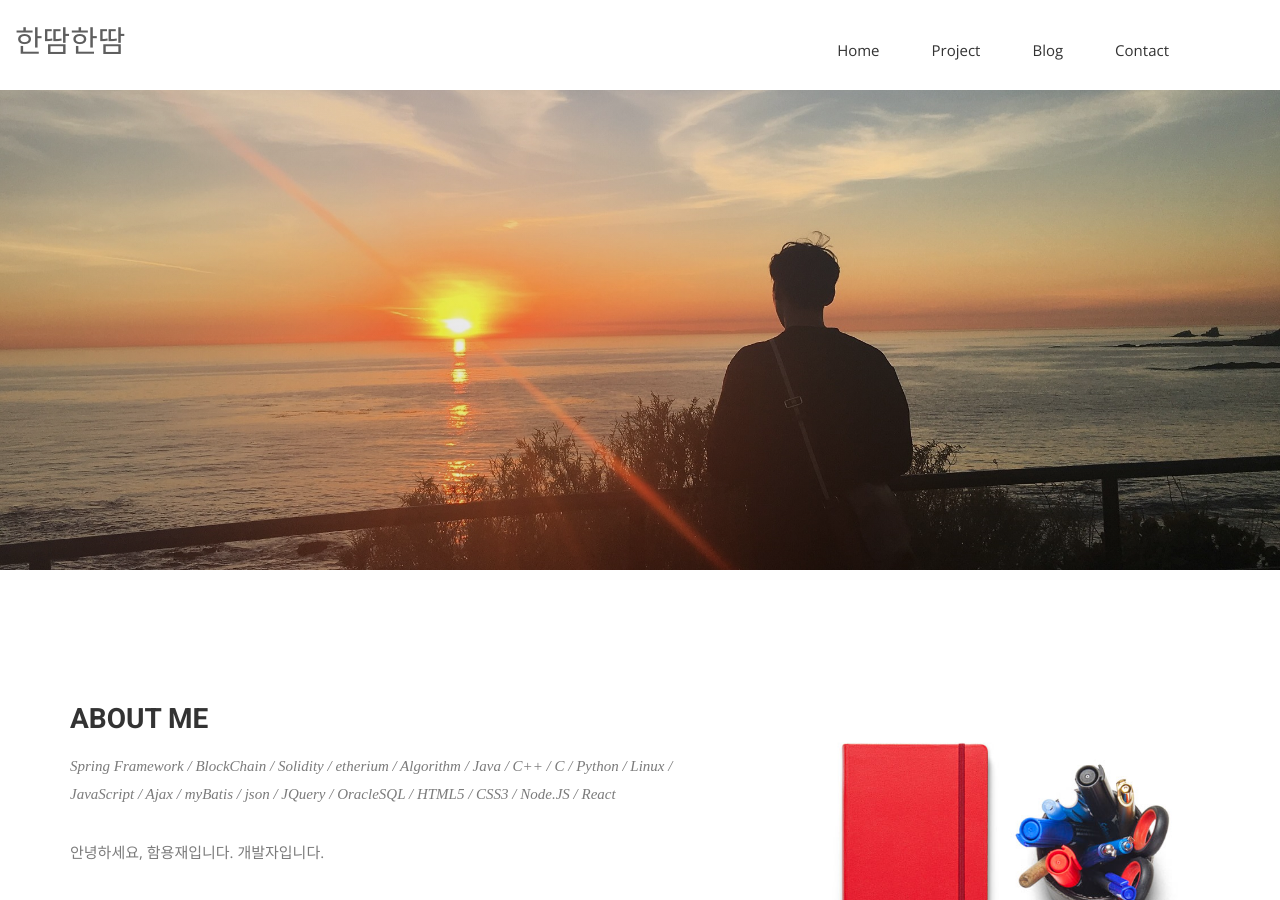
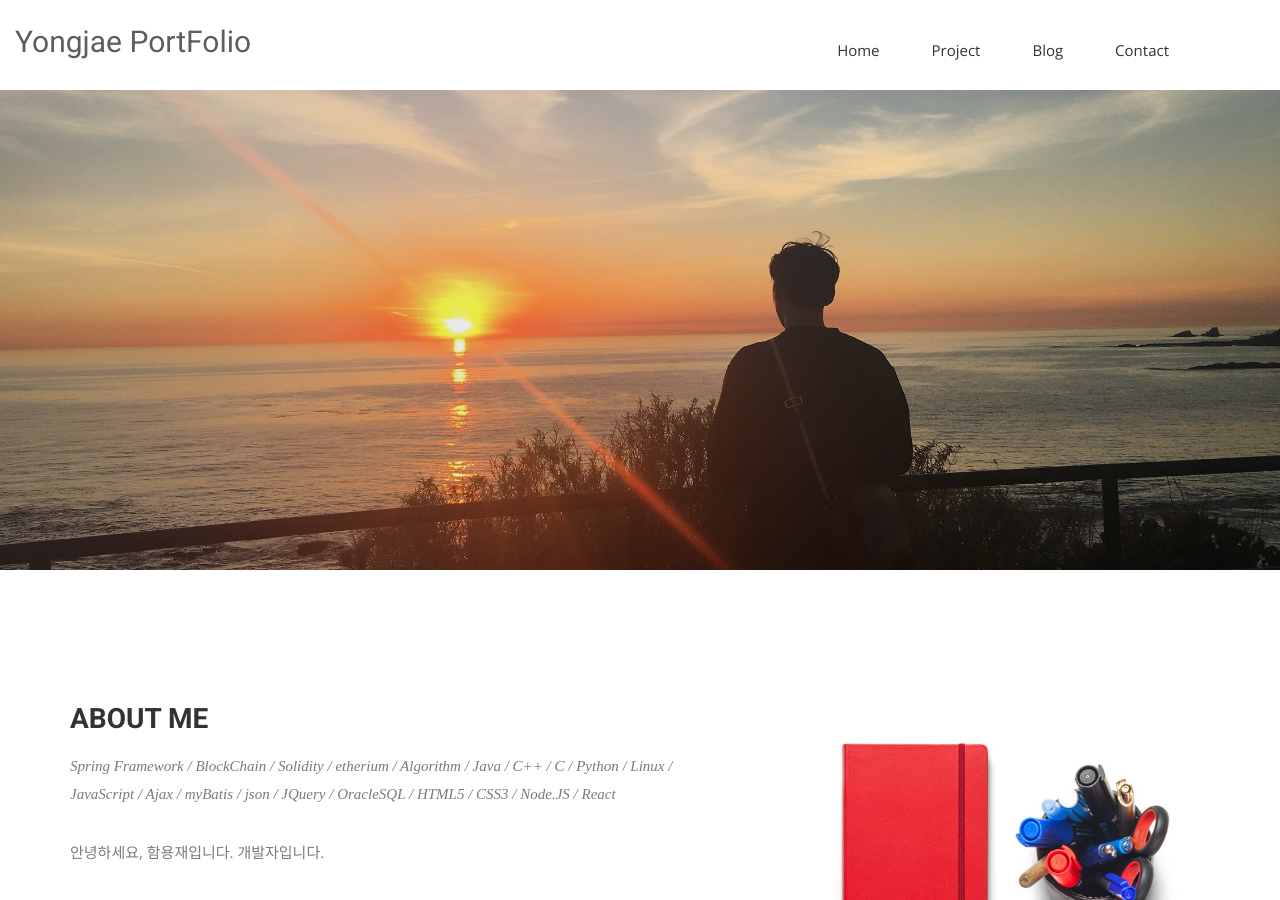
Before and after one commit to hamyongjae/hamyongjae.github.io, a Jekyll site: the page built from index.html, in a window 1280 px wide and 900 px high. Built offline with Jekyll 4.4.1, drawn with Linux system fonts in a browser that asks for light colours; nearby versions of some CDN libraries; some web fonts are replaced.

Commit message:
last commit

```diff
--- a/_includes/header.html
+++ b/_includes/header.html
@@ -15,7 +15,7 @@
             <span class="icon-bar"></span>
             </button>
             <a class="navbar-brand" href="index.html">
-            	<h2>한땀한땀</h2>
+            	<h2>Yongjae PortFolio</h2>
               <!-- <img src="{{ site.baseurl }}/img/logo.png" alt="Logo"> -->
             </a>
           </div>
```
